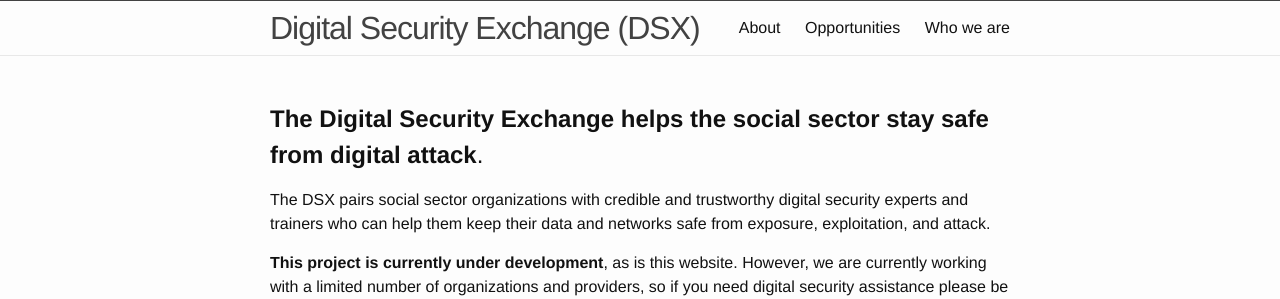
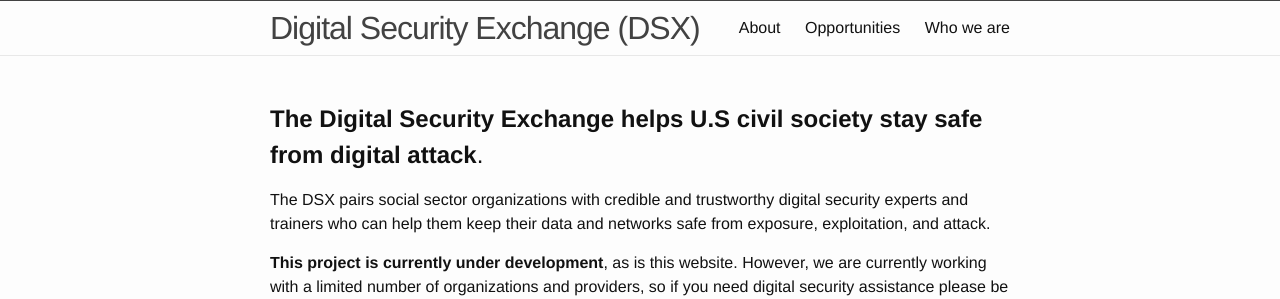
Before and after one commit to digiexchange/dsx.github.io, a Jekyll site: the page built from index.md, in a window 1280 px wide. Shown: the top 299 px of the page. Built offline with Jekyll 4.4.1, drawn with Linux system fonts in a browser that asks for light colours; comment, search, counter and statistics services are not loaded.

Commit message:
update home page

```diff
--- a/_layouts/home.html
+++ b/_layouts/home.html
@@ -8,7 +8,7 @@ layout: default
 
   {{ content }}
 
-<h2><strong>The Digital Security Exchange helps the social sector stay safe from digital attack</strong>.</h2>
+<h2><strong>The Digital Security Exchange helps U.S civil society stay safe from digital attack</strong>.</h2>
 
 <p>The DSX pairs social sector organizations with credible and trustworthy digital security experts and trainers who can help them keep their data and networks safe from exposure, exploitation, and attack.
 
```
